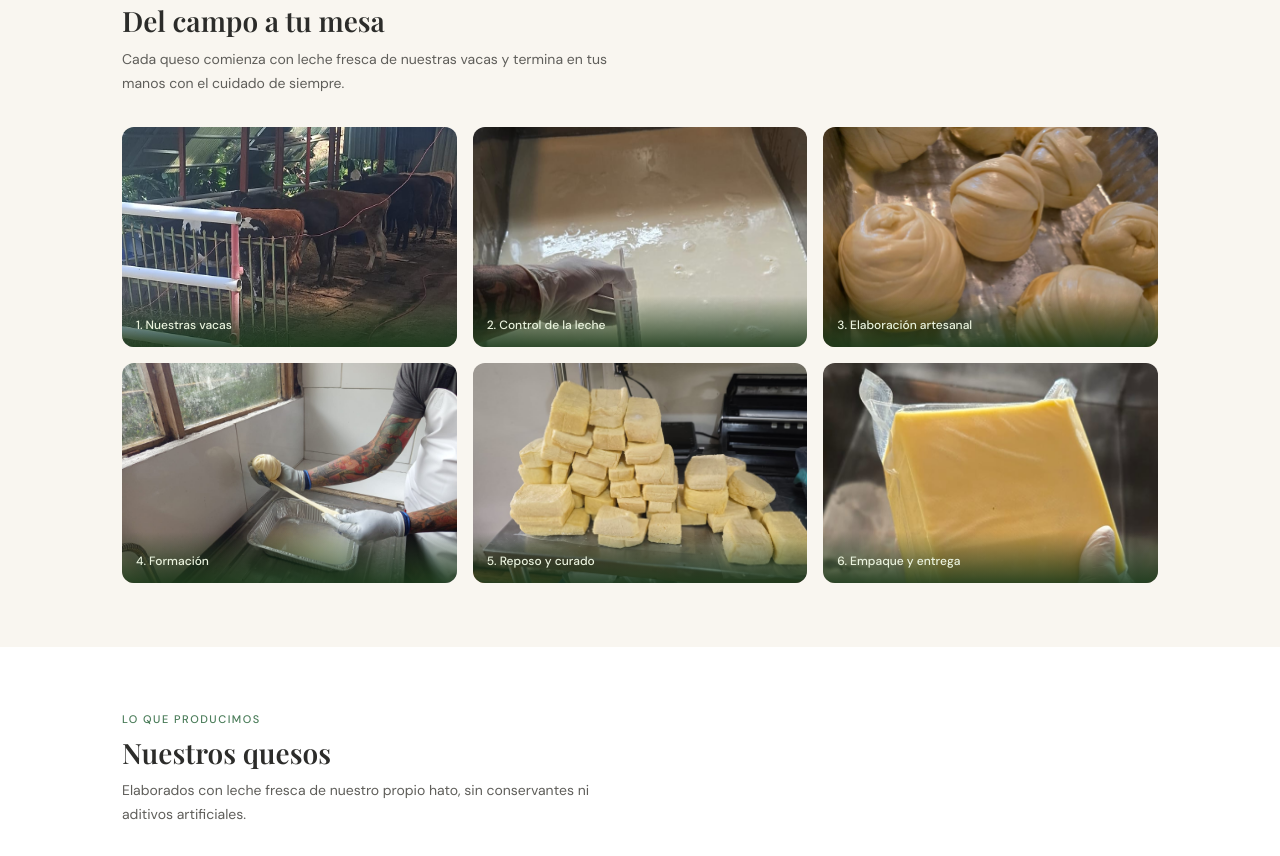
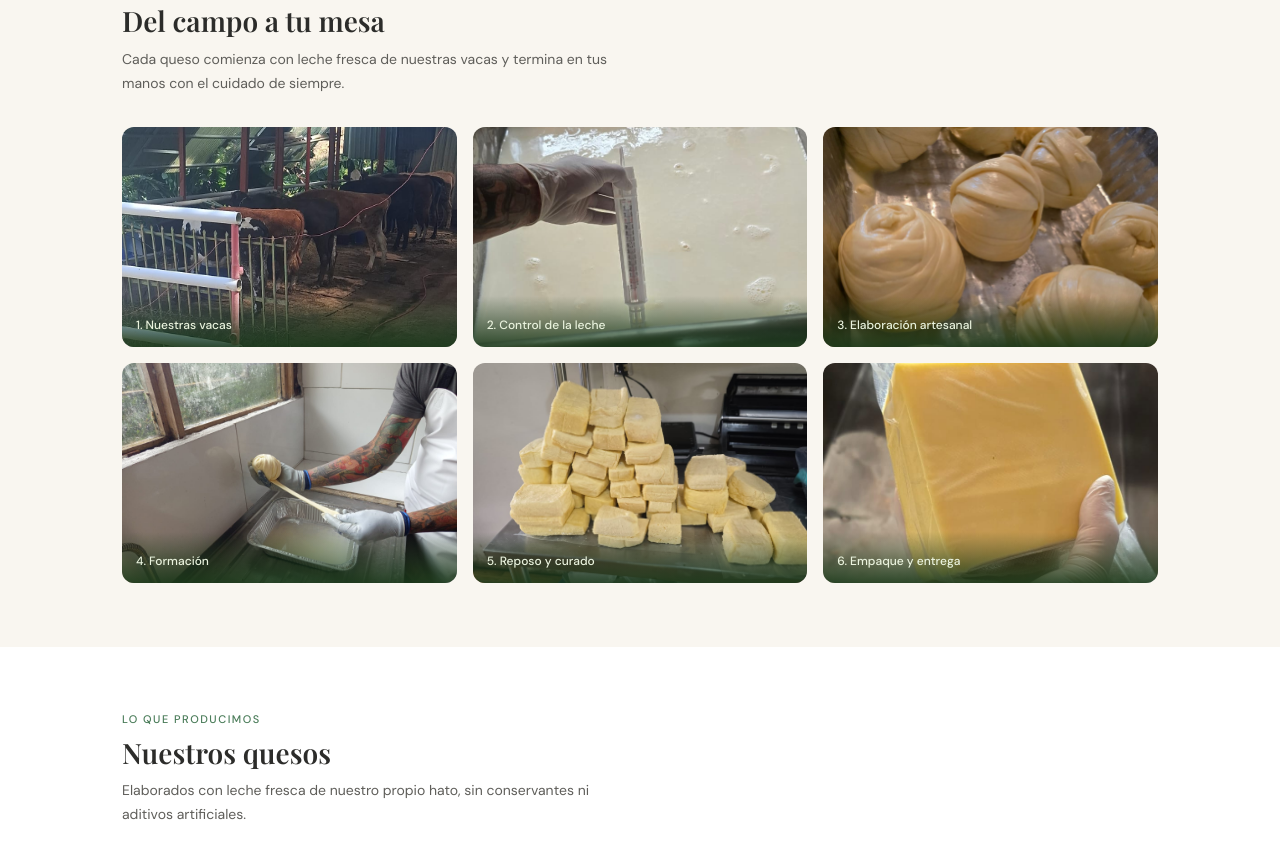
Before and after one commit to scelayam-svg/Finca-Santa-Fe, a plain HTML site: page index.html in a window 1280 px wide. Shown: the part 1281-2137 px from the top of the page. Drawn offline with nearby package versions, Linux system fonts and the light colour scheme; a web font is replaced by a local one.

Commit message:
fix: ajuste de encuadre fotos seccion Del campo a tu mesa

```diff
--- a/index.html
+++ b/index.html
@@ -130,7 +130,7 @@
           <span class="proceso__label">1. Nuestras vacas</span>
         </article>
         <article class="proceso__card">
-          <img src="assets/images/proceso/leche.jpg" alt="Control de la leche" loading="lazy" style="object-position: center 30%;">
+          <img src="assets/images/proceso/leche.jpg" alt="Control de la leche" loading="lazy" style="object-position: center 50%;">
           <span class="proceso__label">2. Control de la leche</span>
         </article>
         <article class="proceso__card">
@@ -146,7 +146,7 @@
           <span class="proceso__label">5. Reposo y curado</span>
         </article>
         <article class="proceso__card">
-          <img src="assets/images/proceso/empaque.jpg" alt="Empaque y entrega" loading="lazy" style="object-position: center 30%;">
+          <img src="assets/images/proceso/empaque.jpg" alt="Empaque y entrega" loading="lazy" style="object-position: center 40%;">
           <span class="proceso__label">6. Empaque y entrega</span>
         </article>
       </div>
```
